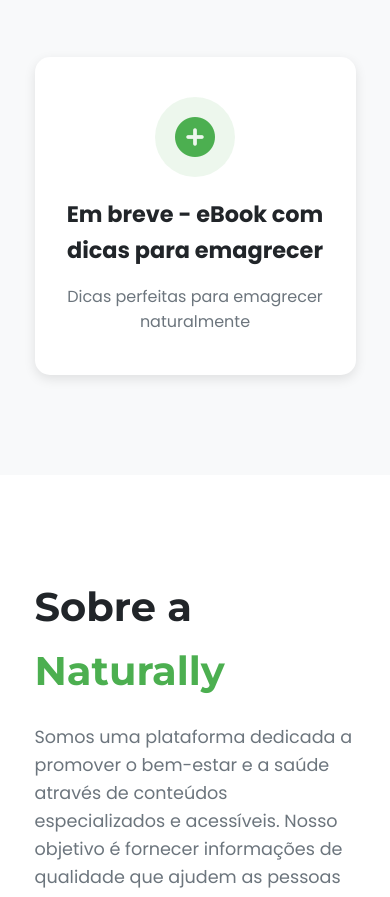
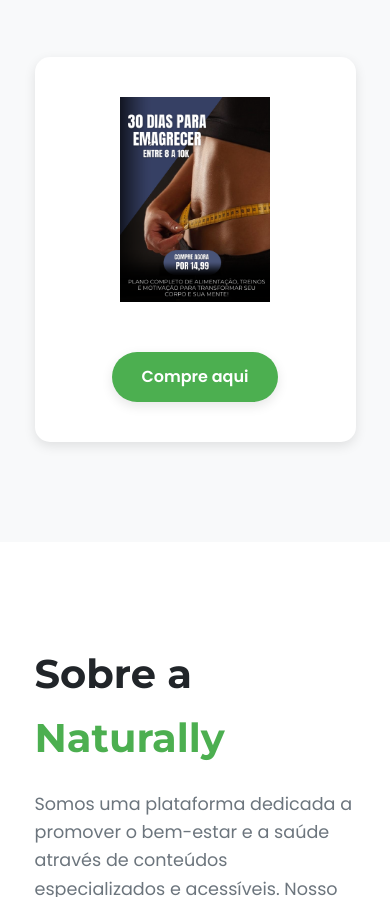
Before and after one commit to Danielmodestobarbosa/Naturally, a plain HTML site: page index.html in a window 390 px wide. Shown: the part 1108-2005 px from the top of the page. Drawn offline with Linux system fonts and the light colour scheme; a script that the page names is missing.

Commit message:
Nova Atualização

```diff
--- a/index.html
+++ b/index.html
@@ -56,11 +56,11 @@
             <div class="ebooks-grid">
                 <!-- Espaço para adicionar ebooks -->
                 <div class="ebook-placeholder">
-                    <div class="placeholder-icon">
-                        <i class="fas fa-plus-circle"></i>
+                    <img src="Logo - Emagrecimento.png" alt="Capa do ebook" class="ebook-image">
+                    <div class="ebook-button-wrapper">
+                        <a href="#ebooks" class="btn-primary" style="margin-top: 30px;">Compre aqui</a>
                     </div>
-                    <h3>Em breve - eBook com dicas para emagrecer</h3>
-                    <p>Dicas perfeitas para emagrecer naturalmente</p>
+
                 </div>
 
             </div>
--- a/style.css
+++ b/style.css
@@ -221,16 +221,6 @@
     box-shadow: 0 10px 25px rgba(0, 0, 0, 0.1);
 }
 
-.placeholder-icon {
-    width: 80px;
-    height: 80px;
-    background: rgba(76, 175, 80, 0.1);
-    border-radius: 50%;
-    display: flex;
-    align-items: center;
-    justify-content: center;
-    margin: 0 auto 20px;
-}
 
 .placeholder-icon i {
     font-size: 40px;
@@ -528,4 +518,18 @@
         width: 250px;
         height: 250px;
     }
+
+    .ebook-image{
+        max-width: 150px;
+        width: 100%;
+        height: auto;
+        display: block;
+        margin: 0 auto 20px;
+    }
+
+    .ebook-button-wrapper{
+        display: block;
+        text-align: center;
+        margin: 0 auto;
+    }
 }
```
Also changed, not shown: Logo - Emagrecimento.png (added).
